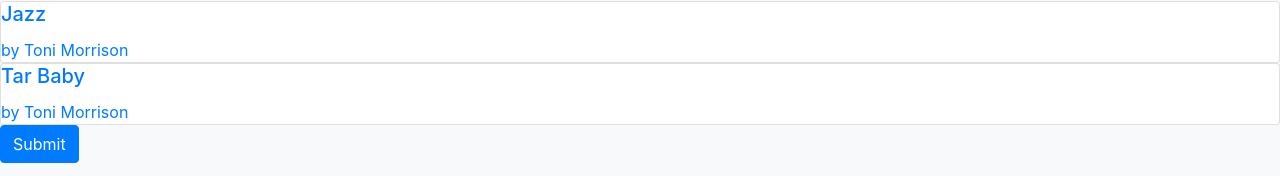
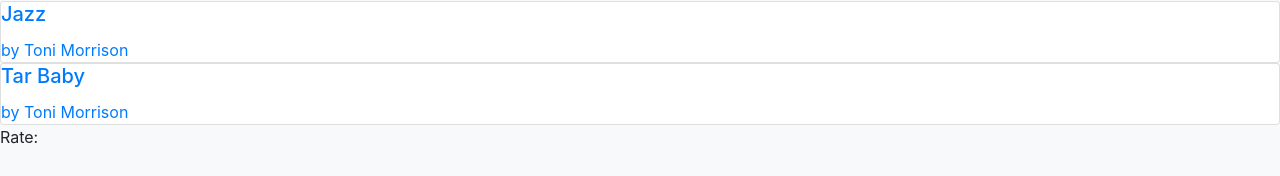
Before and after one commit to dabush/libro, a Django app: a page that uses books/templates/books/_rate.html in a window 1280 px wide. Shown: the part 3169-3345 px from the top of the page. Run offline with Django 3.2, Linux system fonts and the light colour scheme; a user stored in the database is signed in; data comes from the database, SQL or seed files in the repository; both versions use the stored data as it was after the commit; parts of the project's set-up code (start-up, migrations or seed data) failed here and were passed over; some libraries are stand-ins or nearby versions.

Commit message:
getting things going even more

```diff
--- a/books/forms.py
+++ b/books/forms.py
@@ -1,7 +1,13 @@
+from django import forms
 from django.forms import ModelForm
-from .models import Rating
+from django.contrib.auth import get_user_model
+from .models import Rating, Book
 
 class RatingForm(ModelForm):
+
+	user = forms.ModelChoiceField(widget=forms.HiddenInput, queryset=get_user_model().objects.all(), disabled=True)
+	book = forms.ModelChoiceField(widget=forms.HiddenInput, queryset=Book.objects.all(), disabled=True)
+	value = forms.ChoiceField(label='Rate', widget=forms.RadioSelect, choices=Rating.RATING_CHOICES)
 
 	class Meta:
 		model = Rating
--- a/books/models.py
+++ b/books/models.py
@@ -82,6 +82,14 @@
 	class Meta:
 		ordering = ('book_title',)
 
+class RatingManager(models.Manager):
+
+	def get_rating_or_unsaved_blank_rating(self, book, user):
+		try:
+			return Rating.objects.get(book=book, user=user)
+		except Rating.DoesNotExist:
+			return Rating(book=book, user=user)
+
 class Rating(models.Model):
 	RATING_CHOICES = (
 		(1, '1',),
@@ -100,6 +108,8 @@
 	book = models.ForeignKey(Book, on_delete=models.CASCADE)
 	rated_on = models.DateTimeField(auto_now=True)
 
+	objects = RatingManager()
+
 	def __str__(self):
 		return '%s %s' % (self.book, self.user)
 
--- a/books/templates/books/_rate.html
+++ b/books/templates/books/_rate.html
@@ -1,5 +1,5 @@
-<form class='rating-form' method='POST' action='{{ request.build_absolute_uri|safe }}' data-url='{{ request.build_absolute_uri|safe }}'>
+<form class='rating-form' method='POST' action='{{ rating_form_url }}' data-url='{{ rating_form_url }}'>
 	{% csrf_token %}
-	{{form.as_p|safe}}
+	{{ rate_form.as_p|safe}}
 	<button class="btn btn-primary" type='submit'>Submit</button>
 </form>
--- a/books/templates/books/detail.html
+++ b/books/templates/books/detail.html
@@ -57,7 +57,7 @@
             {% endfor %}
         </div>
         <div>
-        	{% include "./_rate.html" %}
+        	{% include "./_rate.html" with rate_form=rate_form rating_form_url=rating_form_url book=book %}
         </div>
 </section>
 
--- a/books/urls.py
+++ b/books/urls.py
@@ -1,7 +1,7 @@
 from django.urls import path
 from django.conf.urls import include
 from . import views
-from .views import BookPage, BookDetailPage, RatingFormView
+from .views import BookPage, BookDetailPage, RatingFormView, UpdateRatingFormView
 
 app_name = 'books'
 urlpatterns = [
@@ -9,5 +9,6 @@
     path('<slug:slug>,<int:book_id>/', BookDetailPage.as_view(), name='book_detail'),
     path('<slug:slug>,<int:book_id>/like/', views.book_like, name='like'),
     path('<slug:slug>,<int:book_id>/rate/', RatingFormView.as_view(), name='rate'),
+    path('<slug:slug>,<int:book_id>/rate/<int:pk>', UpdateRatingFormView.as_view(), name='update_rating'),
     path('browse/', views.book_list, name='list'),
 ]
--- a/books/views.py
+++ b/books/views.py
@@ -1,6 +1,8 @@
 from django.shortcuts import get_object_or_404, render
 from django.views.generic import TemplateView, RedirectView, FormView
 from django.http import JsonResponse, HttpResponse
+from django.urls import reverse
+from django.core.exceptions import PermissionDenied
 from django.views.decorators.http import require_POST
 from django.contrib.auth.decorators import login_required
 from django.core.paginator import Paginator, EmptyPage, PageNotAnInteger
@@ -38,6 +40,14 @@
 	def get_context_data(self, **kwargs):
 		book = Book.objects.get(pk=self.kwargs['book_id'])
 		context = super().get_context_data(**kwargs)
+		if self.request.user.is_authenticated:
+			rating = Rating.objects.get_rating_or_unsaved_blank_rating(book=book, user=self.request.user)
+			if rating.id:
+				rating_form_url = reverse('books:update_rating', kwargs={'slug': rating.book.slug, 'book_id': rating.book.id, 'pk': rating.id})
+			else:
+				rating_form_url = reverse('books:rate', kwargs={'slug': rating.book.slug, 'book_id': rating.book.id})
+		context['rate_form'] = RatingForm
+		context['rating_form_url'] = rating_form_url
 		context['book'] = Book.objects.get(pk=self.kwargs['book_id'])
 		context['author_books'] = Book.objects.all().filter(author=book.author).exclude(id=book.id)
 		return context
@@ -85,6 +95,25 @@
 
 
 class RatingFormView(AjaxFormMixin, FormView):
+	def get_initial(self):
+		initial = super().get_initial()
+		initial['user'] = self.request.user.id
+		initial['book'] = self.kwargs['book_id']
+		return initial
+
 	form_class = RatingForm
 	template_name  = 'books/_rate.html'
 	success_url = '/'
+
+class UpdateRatingFormView(AjaxFormMixin, FormView):
+	form_class = RatingForm
+	template_name = 'books/_rate.html'
+	success_url = '/'
+	queryset = Rating.objects.all()
+
+	def get_object(self, queryset=None):
+		rating = super().get_object(queryset)
+		user = self.request.user
+		if rating.user != user:
+			raise PermissionDenied('Cannot change another user\'s vote.')
+		return vote
```
Also changed, not shown: db.sqlite3, 1 other file.
